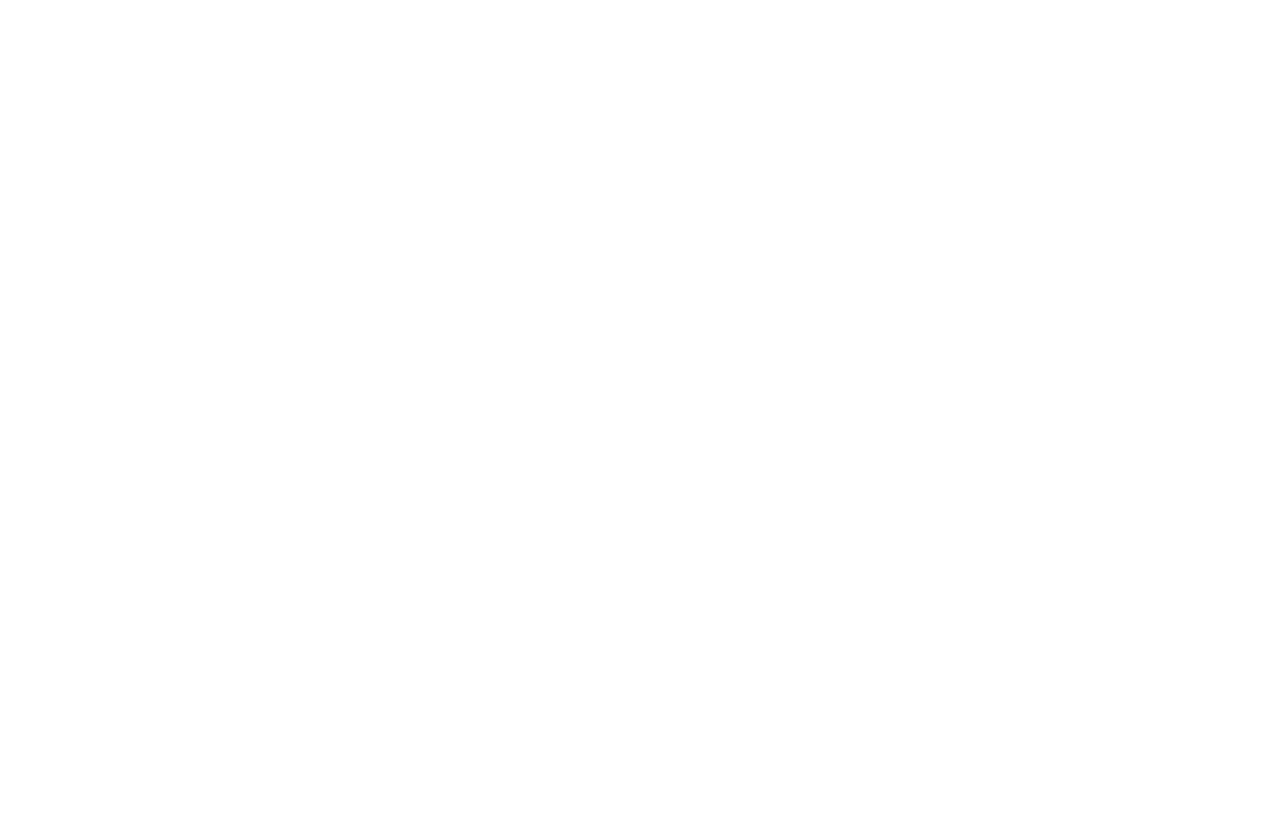
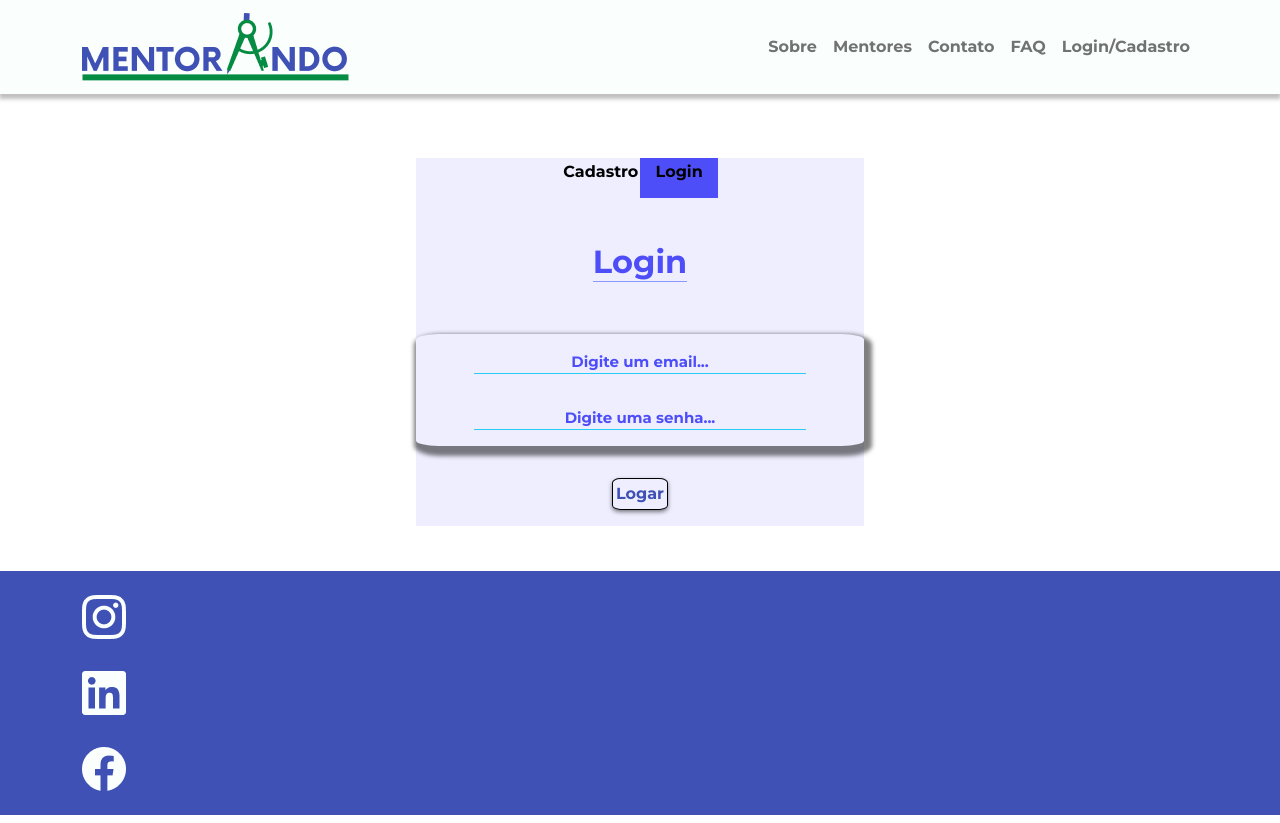
Before and after one commit to ricardocr18/gamaAcademyChefao, a React (Create React App) app: page /login in a window 1280 px wide. Before the commit the page ends 800 px from the top, so only its background shows below. Built offline with nearby package versions, Linux system fonts and the light colour scheme.

Commit message:
configurando tela de Login e Senha

```diff
--- a/src/App.css
+++ b/src/App.css
@@ -36,3 +36,216 @@
     transform: rotate(360deg);
   }
 }
+
+
+/* Tela de Cadstro e Login */
+
+a {
+  text-decoration: none;
+  color: #000000;
+  width: 100%;
+}
+.content__container {
+  margin-top: 5%;
+  display: flex;
+  flex-direction: column;
+  justify-content: center;
+  align-items: center;
+  text-align: center;
+  width: 100%;
+  height: 100%;
+}
+
+.cadastro__btn {
+  width: 50%;
+}
+
+.cadastro__btn span{
+  margin-top: 5%;
+}
+
+.login__btn {
+  width: 100%;
+  text-align: center;
+}
+
+.login__btn span {
+  margin-top: 5%;
+  width: 100%;
+}
+
+.buttons_container {
+  display: flex;
+  justify-content: center;
+  align-items: center;
+  width: 35%;
+}
+
+.pagination__container {
+  justify-content: center;
+  background-color: rgb(238, 238, 255);
+  width: 35%;
+  height: 100%;
+
+  margin-left: 0 5% 0 5%;
+}
+
+.header-btn {
+  background-color: rgb(78, 78, 248);
+  width: 50%;
+  width: 50%;
+  height: 5vh;
+}
+
+.header-btn:hover {
+  cursor: pointer;
+}
+
+.header-btn-active {
+  background-color:rgb(238, 238, 255);
+}
+
+.btn__text{
+  display: flex;
+  margin-top: 3%;
+  justify-content: center;
+  align-items: center;
+}
+
+.cadastro__container {
+  background-color: rgb(238, 238, 255);
+  display: flex;
+  flex-direction: column;
+  align-items: center;
+  justify-content: center;
+  width: 100%;
+}
+
+.form__container {
+  align-content: center;
+  margin-top: 10%;
+  width: 90%;
+  box-shadow: 3px 5px 4px 5px rgba(0,0,0,.5);
+  border-radius: 5%;
+  background-color: rgb(238, 238, 255);
+
+}
+
+.form-content {
+
+  padding: 1rem;
+
+
+
+}
+
+.form-content input{
+  text-align: center;
+  color: rgb(78, 78, 248);
+  font-size: 15px;
+  width: 80%;
+  height: 3vh;
+  border: none;
+  background-color: rgb(238, 238, 255);
+  border-bottom: 1px solid rgb(40,205,245);
+}
+
+
+
+.form-content input::placeholder {
+  color: rgb(78, 78, 248);
+  text-align: center;
+  background-color: rgb(238, 238, 255);
+}
+
+.radio-input {
+  padding: 1rem;
+}
+
+.radio-input span {
+  margin-right: 1rem;
+}
+
+.custom__button {
+  display: inline-block;
+  padding: .2rem;
+  border-radius: 15%;
+  border: 1px solid black;
+  box-shadow: 0 2px 4px rgba(0,0,0,.5);
+  margin-top: 2rem;
+  margin-bottom: 1rem;
+}
+
+.custom__button:hover {
+  font-size: 15px;
+  cursor: pointer;
+  background-color: rgb(238, 238, 255);
+  box-shadow: 3px 5px 4px 5px rgba(36, 68, 251, 0.5);
+}
+
+.cadastro__title {
+  margin-top: 10%;
+  color:rgb(78, 78, 248);
+  box-shadow: 0 1px 0px rgba(36, 68, 251, 0.5);
+}
+
+.radio__span {
+  color:rgb(51, 51, 253);
+  font-size: 18px;
+}
+
+.modal__error {
+  position: absolute;
+  top: 65%;
+  z-index: 1000;
+  display: flex;
+  flex-direction: column;
+  align-items: center;
+  justify-content: center;
+  padding: 0 1rem;
+  transition: .6s;
+  border: solid rgb(209, 209, 209) 1px;
+  background-color: rgb(238, 238, 255);
+  box-shadow: 0 4px 8px rgb(51, 51, 253);
+  height: 25%;
+  width: 20%;
+  border-radius: 5%;
+}
+
+.modal-icon {
+  position:relative;
+  font-size: 22px;
+  margin-bottom: 5%;
+  margin-left: 2%;
+  color: red;
+  top: 5px;
+}
+
+.modal__close {
+  display: none;
+  opacity: 0 !important;
+  visibility: hidden !important;
+}
+
+.modal__error-title {
+  font-size: 20px;
+  color: red;
+  font-weight: 600;
+  margin-bottom: 5%;
+}
+
+.checked-ok {
+  position: relative;
+  font-size: 20px;
+  left: 20px;
+  top: 8px;
+  color: green
+}
+
+.checked-error {
+  position: relative;
+  font-size: 20px;
+  left: 20px;
+  top: 8px;
+  color: red
+}
--- a/src/App.js
+++ b/src/App.js
@@ -1,22 +1,38 @@
+import './App.css';
 import React from 'react';
 import { Route, Switch } from 'react-router-dom';
 import Home from './pages/Home';
 import Mentores from './pages/Mentores';
-import TelaLoginEhCadastro from './pages/TelaLoginEhCadastro.js';
-
-import './App.css';
+import Header from './components/Header';
+import Footer from './components/Footer';
+import TelaLoginEhCadastro from './pages/TelaLoginEhCadastro';
+import Login from './components/Login';
+import './style/TelaLoginEhCadastro.css';
 
 function App(){
   return(
     <div className='App'>
-
+        <Header />
           <Switch>
             <Route exact path="/" component={Home} />
             <Route exact path="/mentores"  component={Mentores} />
-
-            <Route exact path="/loginEhCadastro" component={TelaLoginEhCadastro} />
+            {/* <Route exact path="/loginEhCadastro" component={TelaLoginEhCadastro} /> */}
           </Switch>
 
+      <main>
+        <div className="content__container">
+            <div className="buttons_container">
+            {/* <Cadastrobtn />
+            <Loginbtn />               */}
+            </div>
+            <div className="pagination__container">
+              <Route exact path="/cadastro" component={ TelaLoginEhCadastro } />
+              <Route exact path="/login" component={ Login } />
+
+            </div>
+        </div>
+      </main>
+      <Footer />
     </div>
   )
 }
--- a/src/components/Cadastro.js
+++ b/src/components/Cadastro.js
@@ -1,4 +1,5 @@
 import React, { Component } from 'react';
+
 const timeOut = 300;
 let radioOption = 'Mentor';
 let nomeOk = false;
@@ -41,7 +42,9 @@
 
   modalInputError(input__error) {
     return (
+
       <div className="modal__error">
+
         <span className="modal__error-title">Alerta!!!</span>
         {
           input__error === 'senha-cadastro' ? (
@@ -162,7 +165,9 @@
 
   render() {
     return (
+
       <div className="cadastro__container">
+
           <h2 className="cadastro__title">Cadastro</h2>
         <form className="form__container">
           <div className="form-content name__input">
--- a/src/components/Header.js
+++ b/src/components/Header.js
@@ -18,7 +18,7 @@
    }
 
    function LoginEhCadastroBtn() {
-    history.push("/loginEhCadastro");
+    history.push("/cadastro");
     window.location.reload();
   }
 
--- a/src/components/Login.js
+++ b/src/components/Login.js
@@ -1,6 +1,10 @@
 import React, { Component } from 'react';
-import Cadastro from './Cadastro.js'
-import Header from './Header.js';
+
+import Cadastrobtn from './CadastroBtn';
+import Loginbtn from './LoginBtn';
+
+import '../style/TelaLoginEhCadastro.css';
+
 
 class Login extends Component {
 
@@ -38,6 +42,11 @@
 
       <div className="cadastro__container">
 
+      <div className="buttons_container">
+            <Cadastrobtn />
+            <Loginbtn />
+         </div>
+
           <h2 className="cadastro__title">Login</h2>
         <form className="form__container">
           <div className="form-content email__input">
--- a/src/index.js
+++ b/src/index.js
@@ -4,15 +4,11 @@
 import App from './App';
 import { BrowserRouter, Switch } from "react-router-dom";
 
-
-
-
 ReactDOM.render(
 
     <BrowserRouter>
     <Switch>
       <App />
-
       </Switch>
     </BrowserRouter>,
 
--- a/src/pages/Home.js
+++ b/src/pages/Home.js
@@ -1,7 +1,5 @@
 import { Component } from 'react'
 import { Button, Card } from 'react-bootstrap';
-import Header from '../components/Header.js';
-import Footer from '../components/Footer';
 import foto from '../img/banner.png';
 import '../style/Home.css';
 
@@ -10,7 +8,7 @@
     render(){
         return(
             <div className="Home">
-            <Header/>
+
 
                 <div>
                     <Card className="banner">
@@ -43,7 +41,7 @@
                     </div>
                 </div>
 
-            <Footer/>
+
 
             </div>
         );
--- a/src/pages/Mentores.js
+++ b/src/pages/Mentores.js
@@ -2,8 +2,7 @@
 import CardMentores from "../components/CardMentores";
 import CardMentoresMaisRecomendados from '../components/CardMentoresMaisRecomendados'
 import { Component } from 'react';
-import Header from '../components/Header.js';
-import Footer from "../components/Footer";
+
 import '../style/TelaDeMentores.css'
 
 class Mentores extends Component {
@@ -11,7 +10,7 @@
   render (){
     return (
       <div className="Mentores">
-      <Header/>
+
         <div class="container">
           <h1 class="font-weight-bold pt-5">Vamos encontrar seu mentor ideal</h1>
           <div className="row">
@@ -33,7 +32,7 @@
         <CardSlider />
         <CardMentores/>
         <CardMentoresMaisRecomendados/>
-        <Footer />
+
       </div>
      )
 
--- a/src/pages/TelaLoginEhCadastro.js
+++ b/src/pages/TelaLoginEhCadastro.js
@@ -1,16 +1,18 @@
+import '../App'
+
 import React from 'react';
-import { Route } from 'react-router-dom';
 import Cadastro from '../components/Cadastro.js';
 import Cadastrobtn from '../components/CadastroBtn';
 import Loginbtn from '../components/LoginBtn';
-import Login from '../components/Login.js';
-import Header from '../components/Header.js';
+
+
 import '../style/TelaLoginEhCadastro.css';
+
 
 function TelaLoginEhCadastro() {
   return (
-    <div className="App">
-      <Header/>
+
+    <div className='App'>
      <main>
        <div className="content__container">
          <div className="buttons_container">
@@ -19,34 +21,16 @@
          </div>
             <div className="pagination__container">
 
-            <Route exact path="/cadastro" component={ Cadastro } />
-            <Route exact path="/login" component={ Login } />
+            <Cadastro />
+            {/* <Route exact path="/cadastro" component={ Cadastro } /> */}
+            {/* <Route exact path="/login" component={ Login } />            */}
 
             </div>
        </div>
      </main>
-    </div>
+
+     </div>
+
   );
 }
-
-export default TelaLoginEhCadastro;
-
-
-
-// import React from 'react';
-// import { Component } from 'react';
-// import Header from '../components/Header.js';
-
-// class TelaDeCadastroEhLogin extends Component {
-//     render(){
-//         return(
-
-//             <div>
-//             <Header/>
-//             <h3>Olá mundo</h3>
-//             </div>
-//         )
-
-//     }
-// }
-// export default TelaDeCadastroEhLogin;
+ export default TelaLoginEhCadastro;
--- a/src/style/TelaLoginEhCadastro.css
+++ b/src/style/TelaLoginEhCadastro.css
@@ -7,6 +7,7 @@
   width: 100%;
 }
 .content__container {
+
   margin-top: 5%;
   display: flex;
   flex-direction: column;
@@ -83,12 +84,14 @@
 }
 
 .form__container {
+
   align-content: center;
   margin-top: 10%;
-    width: 90%;
+  width: 100%;
   box-shadow: 3px 5px 4px 5px rgba(0,0,0,.5);
   border-radius: 5%;
   background-color: rgb(238, 238, 255);
+
 }
 
 .form-content {
```
Lines whose indentation alone changed are shown as unchanged.
